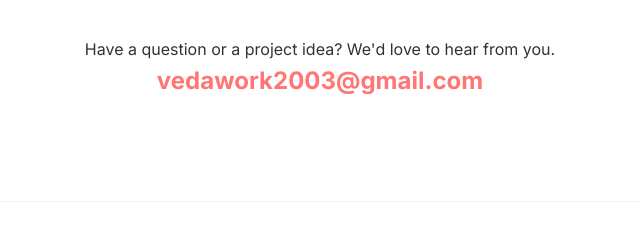
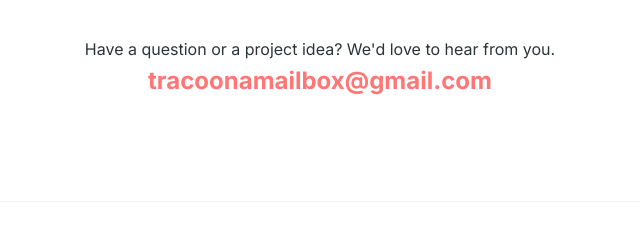
Before and after one commit to mono-xyxy/reachout-to-mono, a plain HTML site: page index.html in a window 1280 px wide. Shown: the part 2904-3140 px from the top of the page, 320-960 px from the left. Drawn offline with Linux system fonts and the light colour scheme.

Commit message:
Update contact email to tracoonamailbox@gmail.com

```diff
--- a/index.html
+++ b/index.html
@@ -454,7 +454,7 @@
                 <li><a href="#contact">Contact</a></li>
             </ul>
         </nav>
-        <a href="mailto:vedawork2003@gmail.com" class="cta-button">Build My Site</a>
+        <a href="mailto:tracoonamailbox@gmail.com" class="cta-button">Build My Site</a>
     </header>
 
     <section class="hero">
@@ -552,13 +552,13 @@
         <h2>Get ur website done today.</h2>
         <p>Join businesses that trust Mono for their digital transformation. High quality, fast delivery, and scalable
             code.</p>
-        <a href="mailto:vedawork2003@gmail.com" class="contact-cta">Start Your Project</a>
+        <a href="mailto:tracoonamailbox@gmail.com" class="contact-cta">Start Your Project</a>
     </section>
 
     <section id="contact" class="contact fade-in">
         <h2>Reach out to contact</h2>
         <p>Have a question or a project idea? We'd love to hear from you.</p>
-        <a href="mailto:vedawork2003@gmail.com" class="contact-info">vedawork2003@gmail.com</a>
+        <a href="mailto:tracoonamailbox@gmail.com" class="contact-info">tracoonamailbox@gmail.com</a>
     </section>
 
     <footer>
```
Also changed, not shown: 1 other file.
